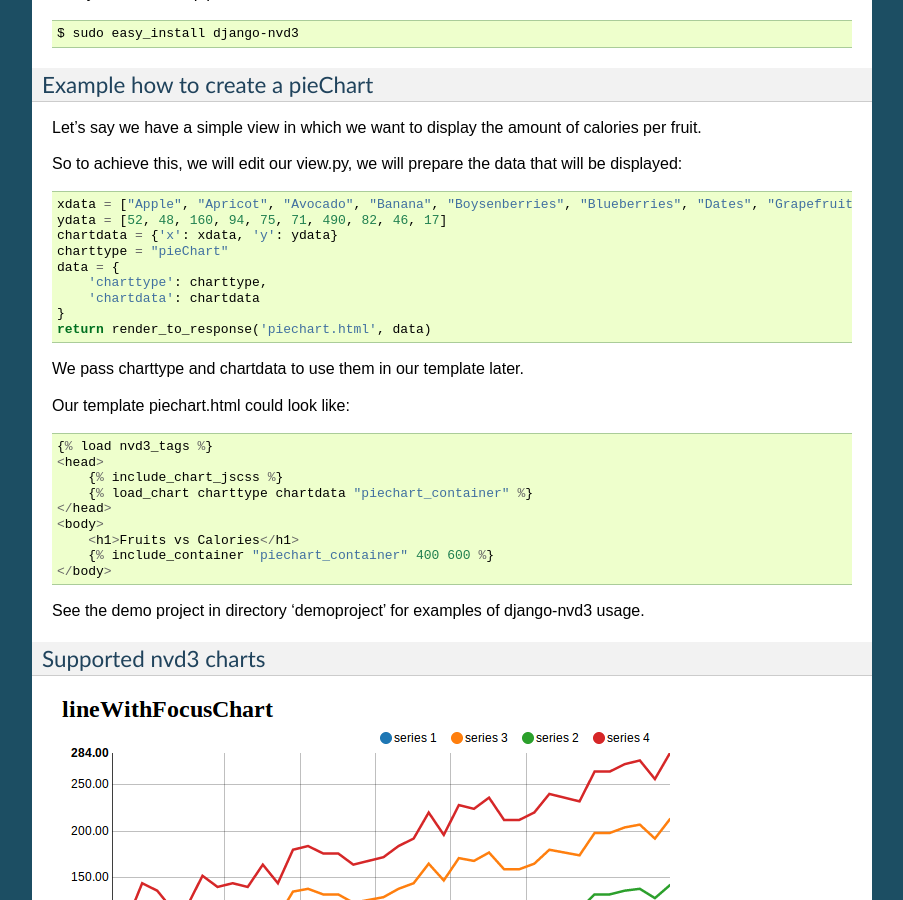
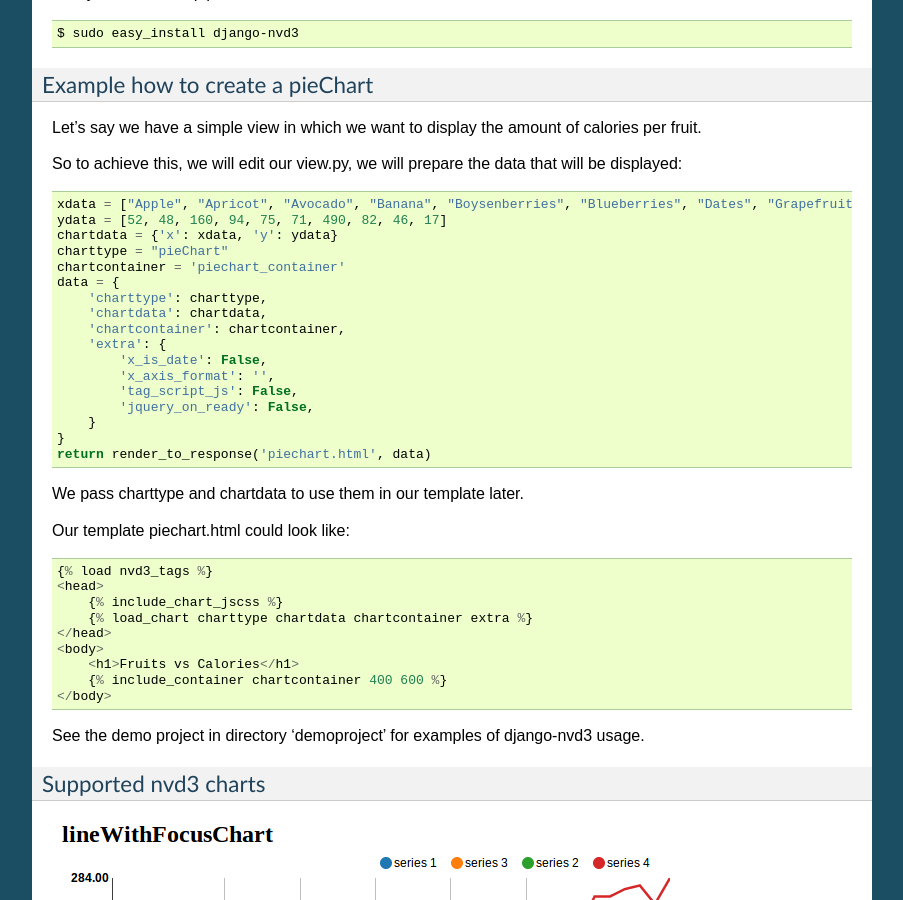
Before and after one commit to areski/django-nvd3, a Sphinx documentation site: the page built from docs/source/introduction.rst, in a window 1280 px wide and 900 px high, scrolled down 645 px. Shown: the whole window, without its empty margins (198-1101 px from the left). Built offline with Sphinx 7.4.7, drawn with Linux system fonts in a browser that asks for light colours.

```diff
--- a/docs/source/includes/introduction.txt
+++ b/docs/source/includes/introduction.txt
@@ -52,9 +52,17 @@ So to achieve this, we will edit our view.py, we will prepare the data that will
     ydata = [52, 48, 160, 94, 75, 71, 490, 82, 46, 17]
     chartdata = {'x': xdata, 'y': ydata}
     charttype = "pieChart"
+    chartcontainer = 'piechart_container'
     data = {
         'charttype': charttype,
-        'chartdata': chartdata
+        'chartdata': chartdata,
+        'chartcontainer': chartcontainer,
+        'extra': {
+            'x_is_date': False,
+            'x_axis_format': '',
+            'tag_script_js': False,
+            'jquery_on_ready': False,
+        }
     }
     return render_to_response('piechart.html', data)
 
@@ -66,11 +74,11 @@ Our template piechart.html could look like::
     {% load nvd3_tags %}
     <head>
         {% include_chart_jscss %}
-        {% load_chart charttype chartdata "piechart_container" %}
+        {% load_chart charttype chartdata chartcontainer extra %}
     </head>
     <body>
         <h1>Fruits vs Calories</h1>
-        {% include_container "piechart_container" 400 600 %}
+        {% include_container chartcontainer 400 600 %}
     </body>
 
 
```
Also changed, not shown: README.rst (+11 -3 lines).
